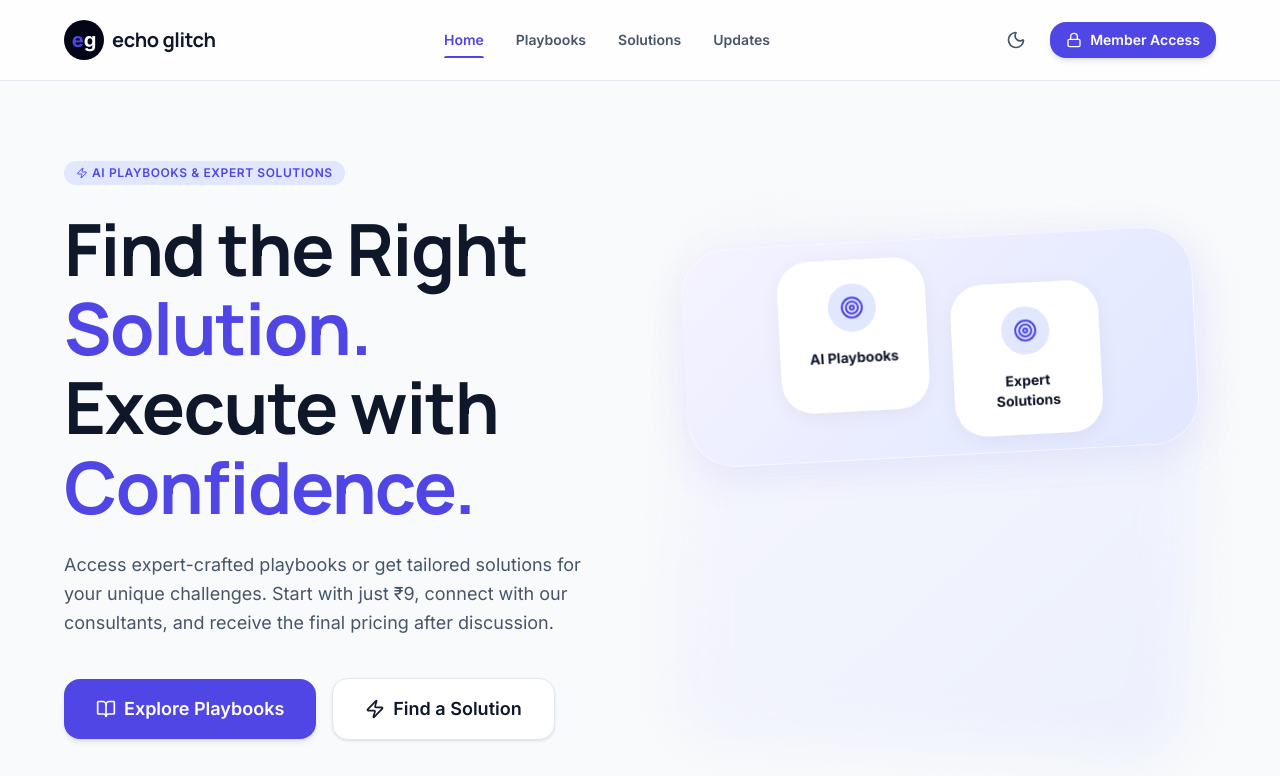
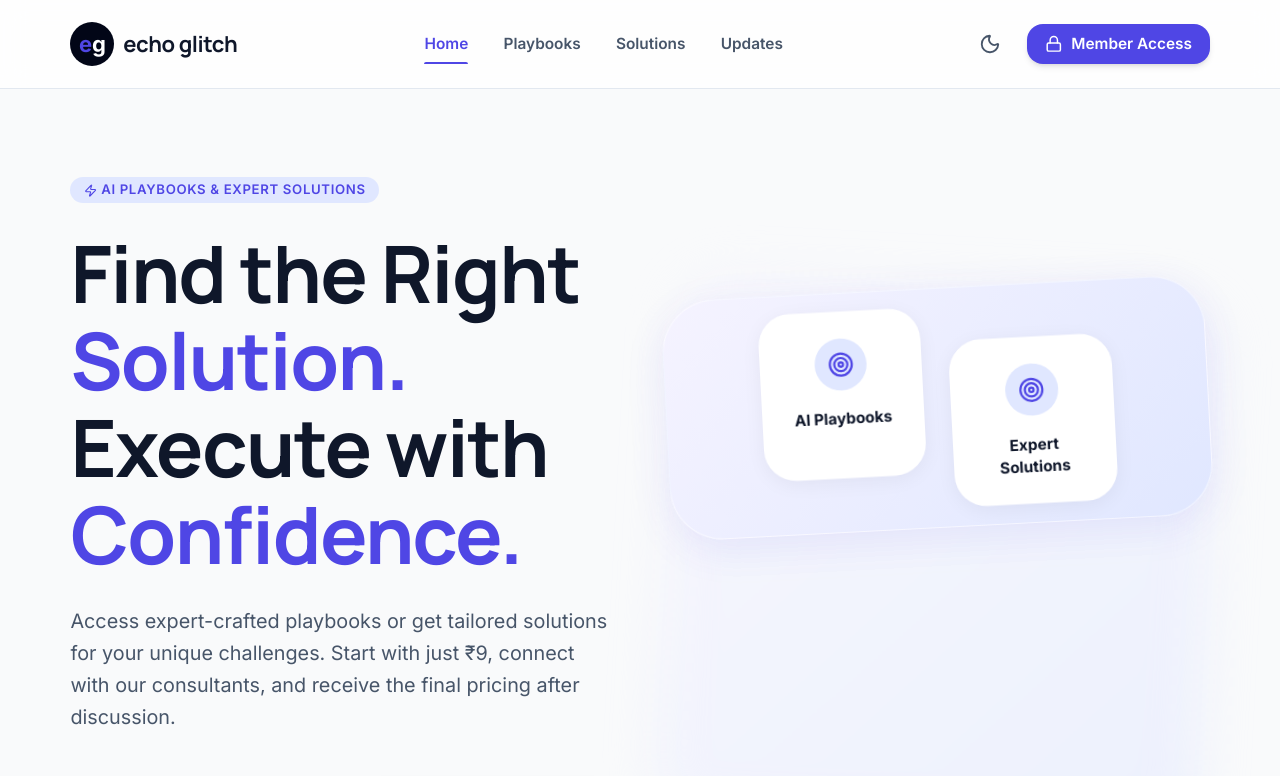
Before and after one commit to AnkitmeAnkit/Echo, a React (Vite) app: page / in a window 1280 px wide. Shown: the top 776 px of the page. Built offline with nearby package versions, Linux system fonts and the light colour scheme; no server answers.

Commit message:
fix: resolve TS error, add custom scrollbar, apply 110% layout scale, and fix ui bugs

```diff
--- a/src/components/Catalog.tsx
+++ b/src/components/Catalog.tsx
@@ -7,7 +7,7 @@ import { PLAYBOOKS } from '../data';
 import {
   Lock, Search, FileText, ListOrdered, Gift, RefreshCw,
   ClipboardList, Briefcase, BookOpen, GraduationCap,
-  Target, Gift as GiftIcon, ArrowRight
+  Target, Gift as GiftIcon, ArrowRight, Clock
 } from 'lucide-react';
 
 export function Catalog() {
@@ -164,7 +164,7 @@ export function Catalog() {
                 <div className="flex items-center justify-between text-xs text-text-secondary pt-4 border-t border-border-light">
                   <div className="flex items-center gap-4">
                     <span className="font-medium px-2 py-1 bg-canvas rounded-md capitalize">{playbook.track}</span>
-                    <span className="flex items-center gap-1">â—‹ {playbook.chapters.reduce((sum, ch) => sum + ch.estimatedMinutes, 0)} min read</span>
+                    <span className="flex items-center gap-1"><Clock className="w-3 h-3" /> {playbook.chapters.reduce((sum: any, ch: any) => sum + ch.estimatedMinutes, 0)} min read</span>
                   </div>
                   <div className="w-8 h-8 rounded-full bg-canvas flex items-center justify-center text-text-tertiary group-hover:bg-brand-lavender group-hover:text-brand-primary transition-colors">
                     <ArrowRight className="w-4 h-4" />
--- a/src/data.ts
+++ b/src/data.ts
@@ -171,7 +171,7 @@ For registered members, checkout must never require redirection to external gate
     slug: 'sovereign-ai-orchestration',
     title: 'Sovereign AI Infrastructure',
     subtitle: 'Enterprise-Grade Model Hosting, Privacy Firewalls & Private Data Pools',
-    track: 'gct',
+    track: 'Technical',
     price: 250,
     featured: false,
     coverImage: 'https://images.unsplash.com/photo-1620712943543-bcc4688e7485?auto=format&fit=crop&q=80&w=600',
--- a/src/index.css
+++ b/src/index.css
@@ -82,6 +82,7 @@ html {
   max-width: 100%;
   overflow-x: hidden;
   background-color: #F9FAFB;
+  font-size: 110%;
 }
 
 body {
@@ -128,12 +129,23 @@ h6,
   background: linear-gradient(90deg, #4F46E5 0%, #7C3AED 100%);
 }
 
-/* Hide scrollbar — page still scrolls, zero layout gap */
+/* Minimal Custom Scrollbar */
 html {
-  scrollbar-width: none; /* Firefox */
+  scrollbar-width: thin;
+  scrollbar-color: var(--color-border-light) transparent;
 }
 html::-webkit-scrollbar {
-  display: none; /* Chrome, Safari, Edge */
+  width: 6px;
+}
+html::-webkit-scrollbar-track {
+  background: transparent;
+}
+html::-webkit-scrollbar-thumb {
+  background-color: var(--color-border-light);
+  border-radius: 10px;
+}
+html::-webkit-scrollbar-thumb:hover {
+  background-color: var(--color-text-tertiary);
 }
 
 @keyframes fadeInUp {
--- a/src/types.ts
+++ b/src/types.ts
@@ -5,7 +5,7 @@ export interface Chapter {
   estimatedMinutes: number;
 }
 
-export type PlaybookTrack = 'engineering' | 'design' | 'strategy' | 'gct' | 'Professional' | 'Custom' | 'Consulting';
+export type PlaybookTrack = 'engineering' | 'design' | 'strategy' | 'Technical' | 'Professional' | 'Custom' | 'Consulting';
 
 export interface Playbook {
   slug: string;
```
